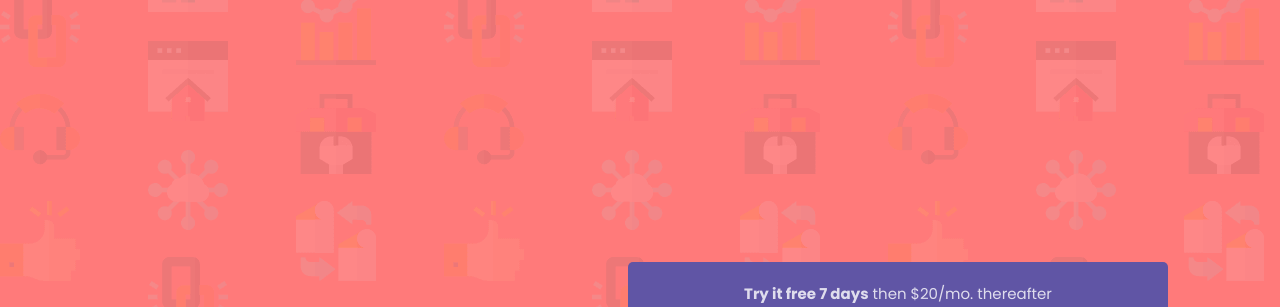
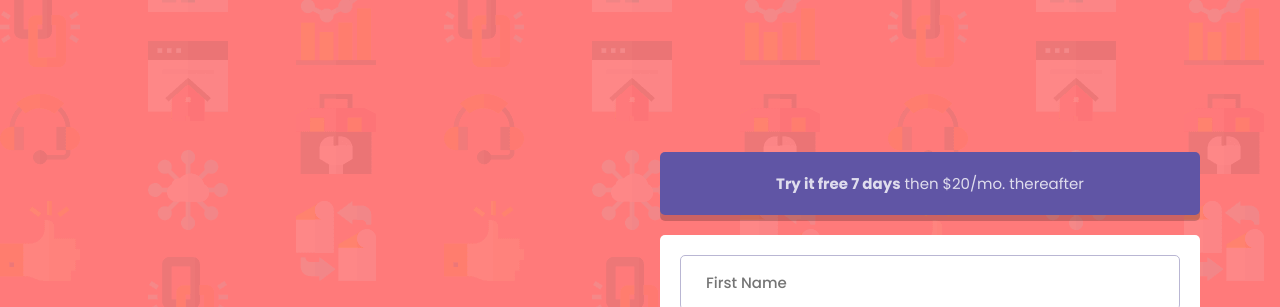
Before and after one commit to adriansmuresan/Sign-Up-Form, a plain HTML site: page index.html in a window 1280 px wide. Shown: the top 307 px of the page. Drawn offline with Linux system fonts and the light colour scheme.

Commit message:
Adds styles for the input form

```diff
--- a/style.css
+++ b/style.css
@@ -19,6 +19,7 @@ body {
   max-width: 1200px;
   padding: 20px;
   min-height: 100vh;
+  margin: 0 auto;
 }
 
 .container > div {
@@ -52,3 +53,20 @@ p {
 .box-blue {
   background-color: hsl(248, 32%, 49%);
 }
+
+input {
+  display: block;
+  width: 100%;
+  padding: 15px 25px;
+  border-radius: 5px;
+  border: 1px solid hsl(246, 25%, 77%);
+  font-family: 'Poppins',
+  sans-serif;
+  font-weight: 500;
+  font-size: 15px;
+}
+
+input:focus {
+  border: 1px solid  hsl(248, 32%, 49%);
+  outline: none;
+}
```
